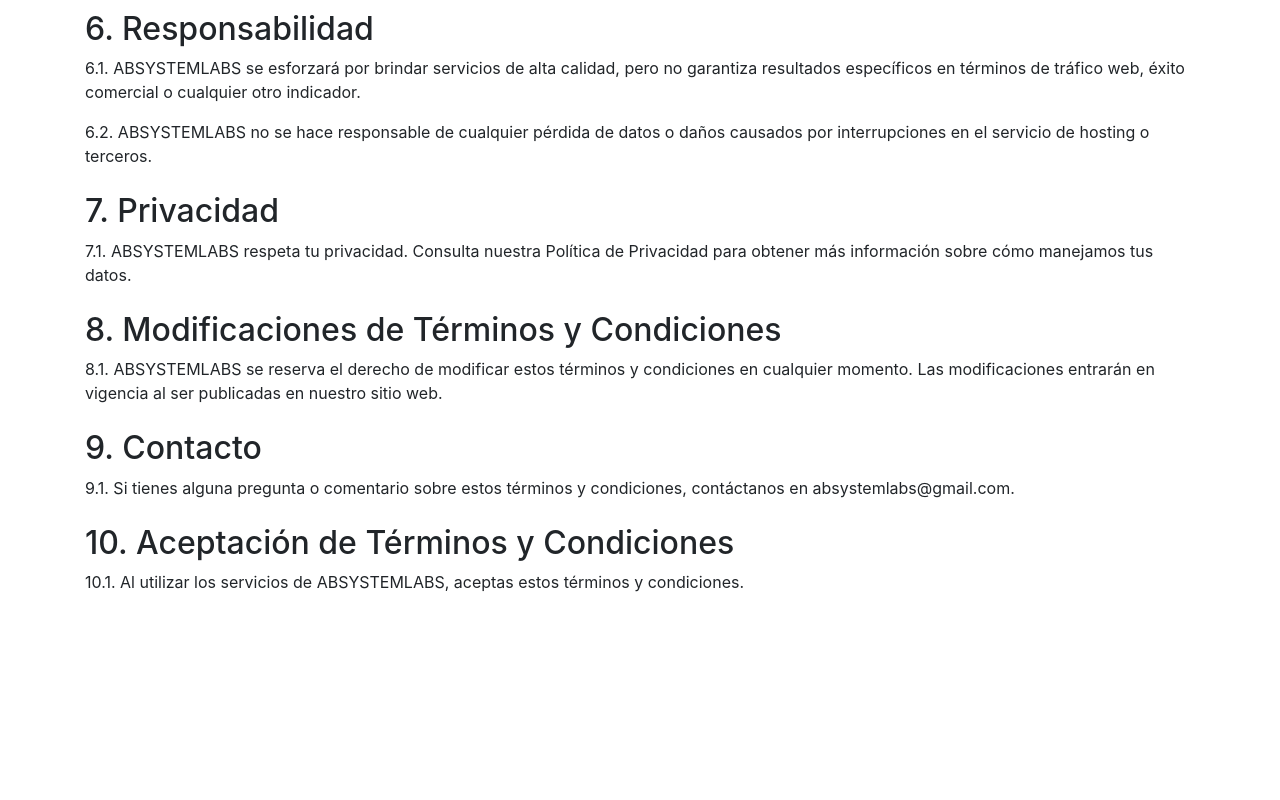
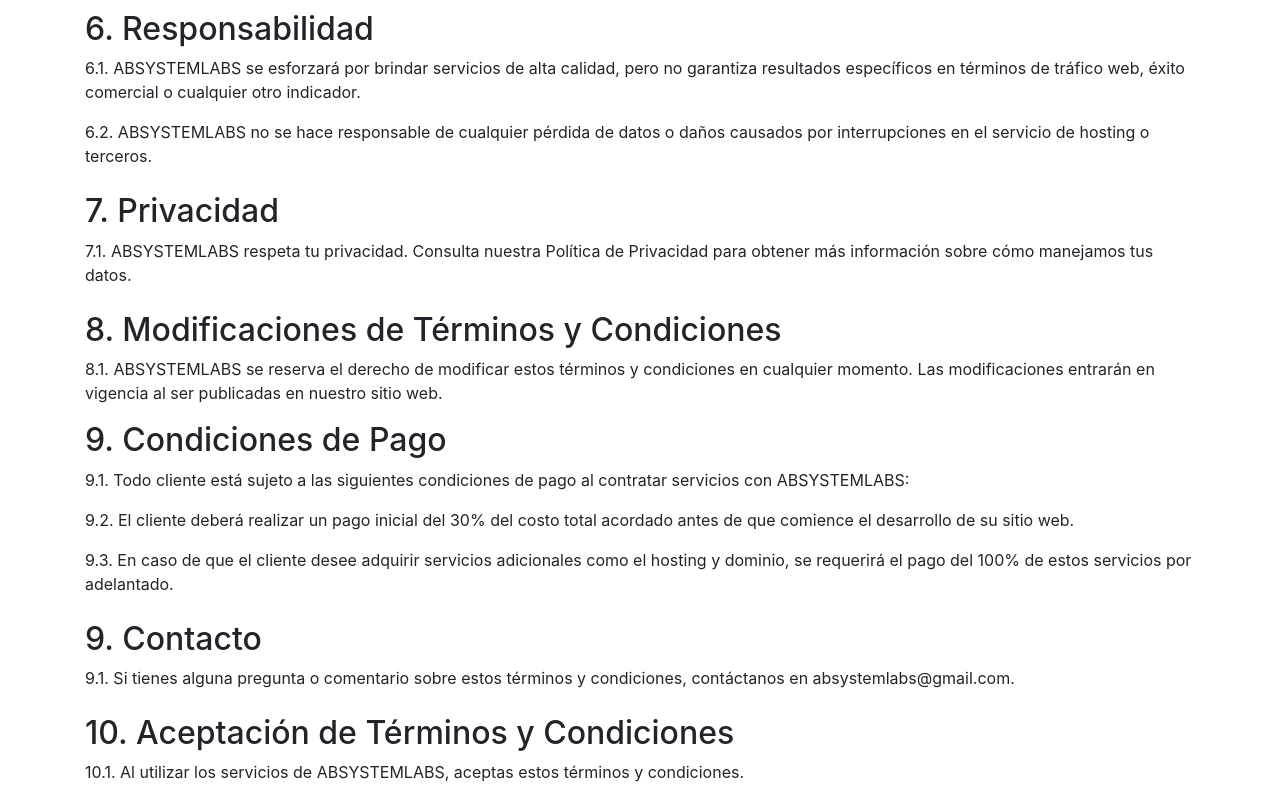
Before and after one commit to robert5642011peru/absystemlabs, a plain HTML site: page terminos.html in a window 1280 px wide. Shown: the part 862-1662 px from the top of the page. Before the commit the page ends 1472 px from the top, so only its background shows below. Drawn offline with nearby package versions, Linux system fonts and the light colour scheme.

Commit message:
Update terminos.html

```diff
--- a/terminos.html
+++ b/terminos.html
@@ -44,9 +44,14 @@
             <p>7.1. ABSYSTEMLABS respeta tu privacidad. Consulta nuestra Política de Privacidad para obtener más información sobre cómo manejamos tus datos.</p>
         </div>
         <div class="mt-4">
-            <h2>8. Modificaciones de Términos y Condiciones</h2>
-            <p>8.1. ABSYSTEMLABS se reserva el derecho de modificar estos términos y condiciones en cualquier momento. Las modificaciones entrarán en vigencia al ser publicadas en nuestro sitio web.</p>
-        </div>
+    <h2>8. Modificaciones de Términos y Condiciones</h2>
+    <p>8.1. ABSYSTEMLABS se reserva el derecho de modificar estos términos y condiciones en cualquier momento. Las modificaciones entrarán en vigencia al ser publicadas en nuestro sitio web.</p>
+    <h2>9. Condiciones de Pago</h2>
+    <p>9.1. Todo cliente está sujeto a las siguientes condiciones de pago al contratar servicios con ABSYSTEMLABS:</p>
+    <p>9.2. El cliente deberá realizar un pago inicial del 30% del costo total acordado antes de que comience el desarrollo de su sitio web.</p>
+    <p>9.3. En caso de que el cliente desee adquirir servicios adicionales como el hosting y dominio, se requerirá el pago del 100% de estos servicios por adelantado.</p>
+    </div>
+
         <div class="mt-4">
             <h2>9. Contacto</h2>
             <p>9.1. Si tienes alguna pregunta o comentario sobre estos términos y condiciones, contáctanos en absystemlabs@gmail.com.</p>
```
